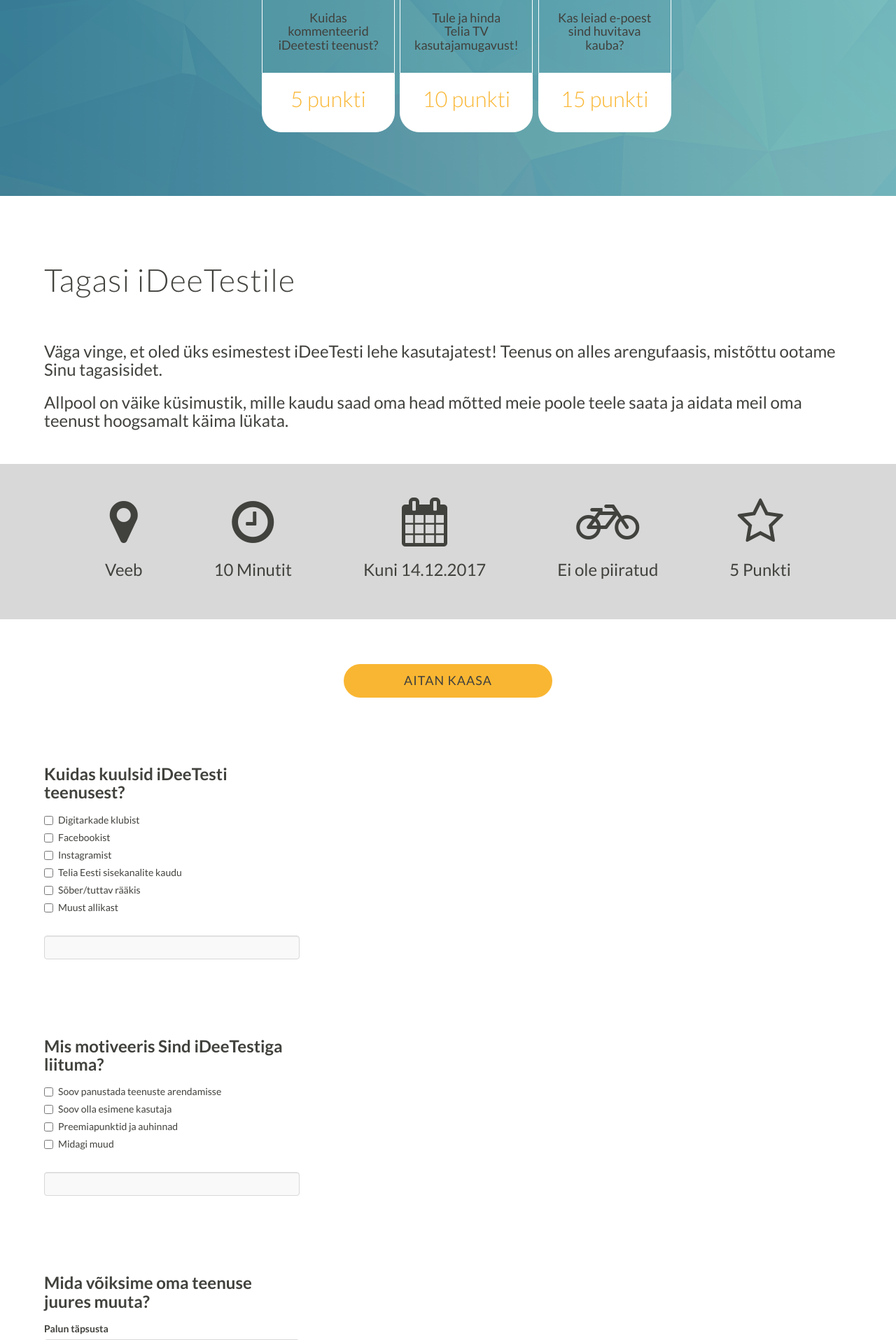
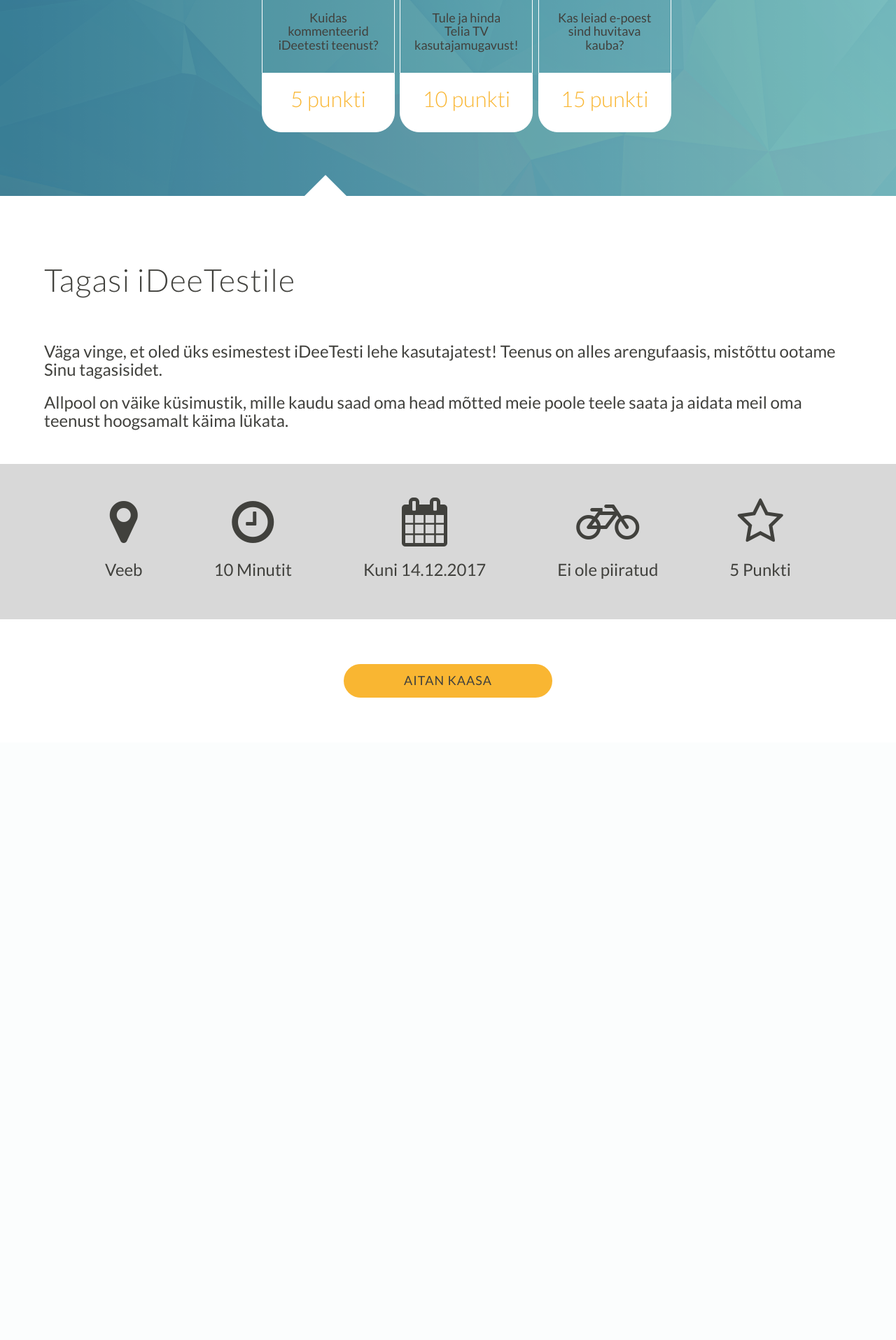
Before and after one commit to silvermuru/ideetest, a PHP site: page /tests.html in a window 1280 px wide. Shown: the part 403-2318 px from the top of the page at 70% size. After the commit the page ends 1400 px from the top, so only its background shows below. Run offline with PHP 8.4, Linux system fonts and the light colour scheme; some libraries are stand-ins or nearby versions.

Commit message:
Triangle, collapses

```diff
--- /dev/null
+++ b/script.js
@@ -0,0 +1,7 @@
+$('.quizz').on('click', function(e) {
+  e.preventDefault();
+});
+
+$('.ending').on('click', function(e) {
+  e.preventDefault();
+});
--- a/styles/style.css
+++ b/styles/style.css
@@ -19,20 +19,16 @@ body {
 
 .container-custom {
   padding: 32px 48px 16px 48px;
+  position: relative;
 }
 
 .container-custom-triangle {
-  position: relative;
-}
-
-.container-custom-triangle:before {
   content: "";
-  display: none;
   border-color: transparent transparent #FFF transparent;
   border-style: solid;
   border-width: 0 30px 30px 30px;
   bottom: 0;
-  left: 28%;
+  left: 34%;
   height: 20px;
   width: 20px;
   position: absolute;
--- a/tests.html
+++ b/tests.html
@@ -13,7 +13,8 @@
     <link rel="stylesheet" href="styles/helpers.css">
 </head>
 <body>
-    <div class="container-custom container-custom-triangle hero">
+    <div class="container-custom hero">
+        <span class="container-custom-triangle"></span>
         <header class="header">
             <div class="header__title">
                 <i class="fa fa-lightbulb-o fa-4x header__icon" aria-hidden="true"></i><h2>iDeeTest</h2>
@@ -39,6 +40,7 @@
                                 <div class="card">
                                     <input type="radio" id="input-1" name="test" class="card__input">
                                     <label for="input-1" class="card__label">
+                                        <a href="#" class="card__link">
                                         <div class="card__upper text-center">
                                             <h3 class="card__upper-title">Tagasiside iDeeTestile</h3>
                                             <h4 class="card__upper-subtitle">Kuidas kommenteerid iDeetesti teenust?</h4>
@@ -46,6 +48,7 @@
                                         <div class="card__lower">
                                             <h2 class="card__lower-title">5 punkti</h2>
                                         </div>
+                                        </a>
                                     </label>
                                 </div>
                             </div>
@@ -53,6 +56,7 @@
                                 <div class="card">
                                     <input type="radio" id="input-2" name="test" class="card__input">
                                     <label for="input-2" class="card__label">
+                                        <a href="#" class="card__link">
                                         <div class="card__upper text-center">
                                             <h3 class="card__upper-title">Telia TV kasutajatest</h3>
                                             <h4 class="card__upper-subtitle">Tule ja hinda<br /> Telia TV<br /> kasutajamugavust!</h4>
@@ -60,6 +64,7 @@
                                         <div class="card__lower">
                                             <h2 class="card__lower-title">10 punkti</h2>
                                         </div>
+                                        </a>
                                     </label>
                                 </div>
                             </div>
@@ -67,6 +72,7 @@
                                 <div class="card">
                                     <input type="radio" id="input-3" name="test" class="card__input">
                                     <label for="input-3" class="card__label">
+                                        <a href="#" class="card__link">
                                         <div class="card__upper text-center">
                                             <h3 class="card__upper-title">Telia E-poe menüütest</h3>
                                             <h4 class="card__upper-subtitle">Kas leiad e-poest sind huvitava kauba?</h4>
@@ -74,6 +80,7 @@
                                         <div class="card__lower">
                                             <h2 class="card__lower-title">15 punkti</h2>
                                         </div>
+                                        </a>
                                     </label>
                                 </div>
                             </div>
@@ -143,17 +150,18 @@
             </div>
         </div>
     </div>
-    <div class="text-center margin-top-64">
+    <div class="text-center margin-top-64 margin-bottom-64">
         <div class="row row--center">
             <div class="col-sm-3">
-                <a class="btn btn--yellow btn-block" href="#">
+                <a class="btn btn--yellow btn-block quizz" href="#" data-toggle="collapse" data-target="#quiz">
                     Aitan kaasa
                 </a>
             </div>
         </div>
     </div>
+</div>
 
-    <div class="container-fluid">
+    <div id="quiz" class="collapse container-fluid">
         <div class="row">
             <div class="container-custom no-padding-top col-xs-12">
                 <div class="col-xs-4">
@@ -281,7 +289,7 @@
             <div class="container-custom col-xs-12 margin-bottom-32 margin-top-16">
                 <div class="row">
                     <div class="col-sm-3">
-                        <a class="btn btn--yellow btn-block" href="#">
+                        <a class="btn btn--yellow btn-block ending" data-toggle="collapse" data-target="#ending" href="#">
                             Saadan vastused
                         </a>
                     </div>
@@ -290,7 +298,7 @@
         </div>
     </div>
 
-    <div class="container-fluid container--blue">
+    <div id="ending" class="collapse container-fluid container--blue">
         <div class="row">
             <div class="test-container col-xs-12">
                 <div class="margin-bottom-32  margin-top-32 text-center text-white">
@@ -322,5 +330,6 @@
     </div>
     <script src="https://code.jquery.com/jquery-3.2.1.js"integrity="sha256-DZAnKJ/6XZ9si04Hgrsxu/8s717jcIzLy3oi35EouyE="crossorigin="anonymous"></script>
     <script src="https://maxcdn.bootstrapcdn.com/bootstrap/3.3.7/js/bootstrap.min.js" type="text/javascript"></script>
+    <script src="script.js" type="text/javascript"></script>
 </body>
 </html>
```
